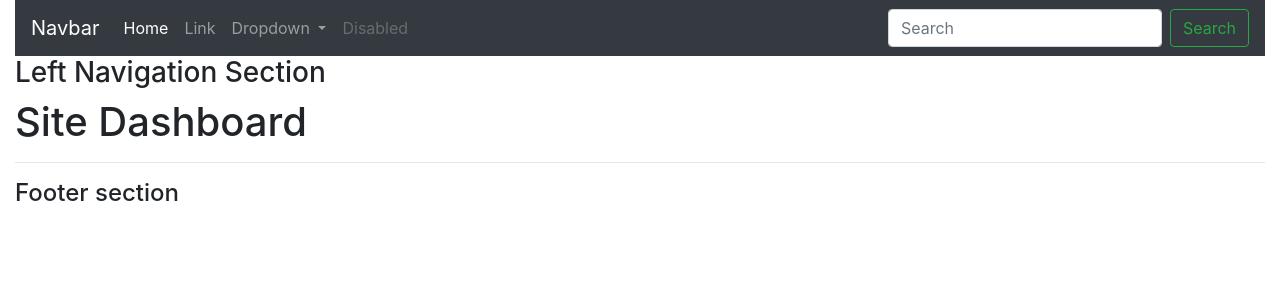
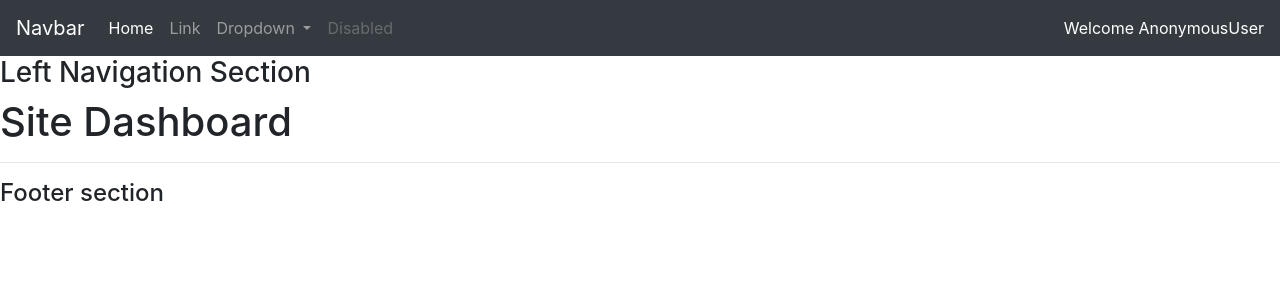
Before and after one commit to ndolocr/resource_management, a Django app: page / in a window 1280 px wide. Shown: the top 300 px of the page. Run offline with Django 4.2, Linux system fonts and the light colour scheme; some libraries are stand-ins or nearby versions.

Commit message:
Passing user object to dashboard page

```diff
--- a/core/templates/layout/first_layout.html
+++ b/core/templates/layout/first_layout.html
@@ -2,8 +2,9 @@
 <!DOCTYPE html>
 <html>
     <head>
+        <link type="text/css" rel="stylesheet" href="{% static 'assets/bootstrap-4.0.0-dist/css/bootstrap.min.css'%}">
         <link type="text/css" rel="stylesheet" href="{% static 'assets/css/main.css' %}">
-        <link type="text/css" rel="stylesheet" href="{% static 'assets/bootstrap-4.0.0-dist/css/bootstrap.min.css'%}">
+        <link type="text/css" rel="stylesheet" href="{% static 'assets/css/redo-bootstrap.css' %}">
     </head>
     <body>
         <div class="container-fluid">
--- a/core/templates/layout/top_nav.html
+++ b/core/templates/layout/top_nav.html
@@ -28,9 +28,10 @@
               <a class="nav-link disabled" href="#">Disabled</a>
             </li>
           </ul>
-          <form class="form-inline my-2 my-lg-0">
-            <input class="form-control mr-sm-2" type="search" placeholder="Search" aria-label="Search">
-            <button class="btn btn-outline-success my-2 my-sm-0" type="submit">Search</button>
-          </form>
+          <div class="my-2 my-lg-0">
+            <div class="user-information">
+                Welcome {{user}}
+            </div>
+          </div>
         </div>
       </nav>
--- a/core/views.py
+++ b/core/views.py
@@ -28,4 +28,8 @@ def user_login(request):
         return render(request, 'core/login.html', context)
 
 def dashboard(request):
-    return render(request, 'core/dashboard.html')
+    user = request.user
+    context = {
+        "user": user,
+    }
+    return render(request, 'core/dashboard.html', context)
--- a/static/assets/css/main.css
+++ b/static/assets/css/main.css
@@ -0,0 +1,3 @@
+.user-information{
+    color: #FFFFFF;
+}
--- /dev/null
+++ b/static/assets/css/redo-bootstrap.css
@@ -0,0 +1,8 @@
+.container-fluid{
+    margin: 0;
+    padding: 0;
+}
+
+.user-information{
+    color: #FFFFFF;
+}
```
